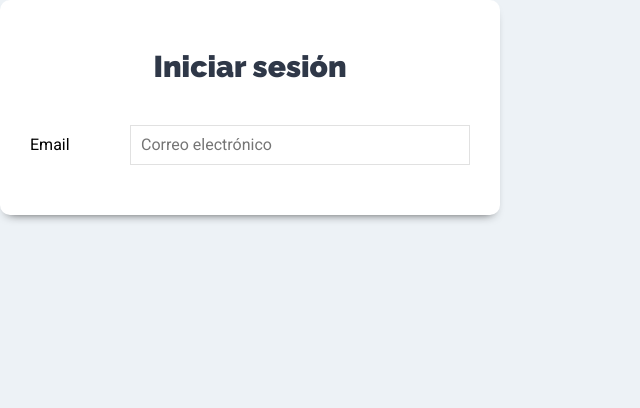
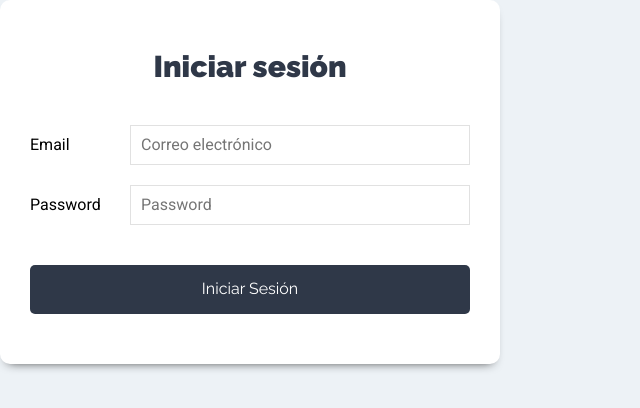
Before and after one commit to D-aniela/MERN-practice, a React (Create React App) app: page / in a window 1280 px wide. Shown: the top 408 px of the page, without its empty margins (0-640 px from the left). Built offline with nearby package versions, Linux system fonts and the light colour scheme.

Commit message:
Formulario de login

```diff
--- a/src/components/auth/Login.js
+++ b/src/components/auth/Login.js
@@ -18,6 +18,25 @@ const Login = () => {
               onChange={onChange}
             />
           </div>
+
+          <div className="campo-form">
+            <label htmlFor="email">Password</label>
+            <input
+              type="password"
+              id="password"
+              name="password"
+              placeholder="Password"
+              onChange={onChange}
+            />
+          </div>
+
+          <div className="campo-form">
+            <input
+              type="submit"
+              className="btn btn-primario btn-block"
+              value="Iniciar Sesión"
+            />
+          </div>
         </form>
       </div>
     </div>
```
